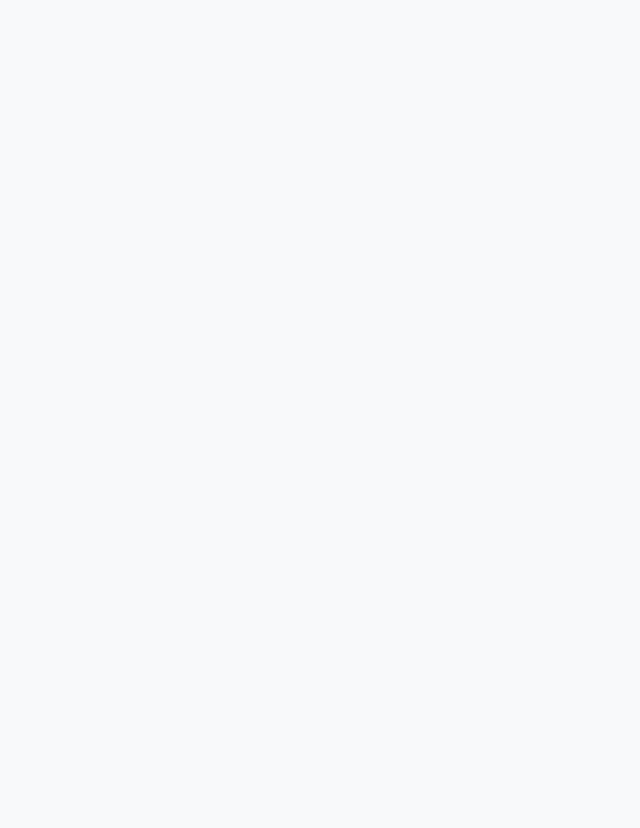
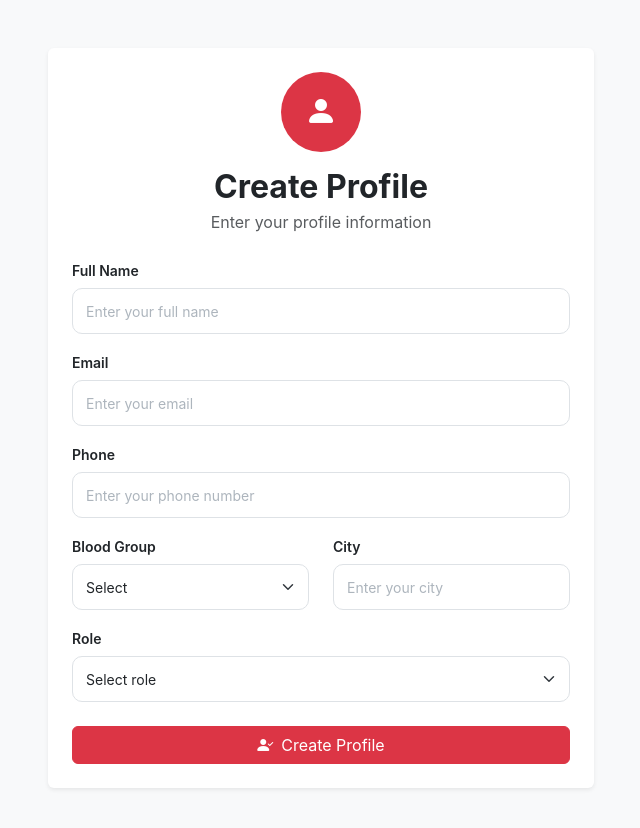
Before and after one commit to priyanshi-2608/bloodlink-routing, a React (Vite) app: page /profile in a window 1280 px wide. Before the commit this address had no page. Shown: the top 828 px of the page, without its empty margins (319-959 px from the left). Before the commit the page ends 800 px from the top, so only its background shows below. Built offline with nearby package versions, Linux system fonts and the light colour scheme.

Commit message:
Task 4: Create Profile Component

```diff
--- a/src/App.jsx
+++ b/src/App.jsx
@@ -10,6 +10,7 @@ import Register from "./Pages/Register";
 import PatientDashboard from "./Pages/PatientDashboard.jsx";
 import DonorDashboard from "./Pages/DonorDashboard.jsx";
 import AdminDashboard from "./Pages/AdminDashboard.jsx";
+import Profile from "./Pages/Profile.jsx";
 
 function App() {
   return (
@@ -26,6 +27,8 @@ function App() {
         <Route path="/donor" element={<DonorDashboard />} />
 
         <Route path="/admin" element={<AdminDashboard />} />
+
+        <Route path="/profile" element={<Profile />} />
       </Routes>
     </BrowserRouter>
   );
--- /dev/null
+++ b/src/Pages/Profile.jsx
@@ -0,0 +1,178 @@
+import { useState } from "react";
+
+function Profile() {
+  const [profile, setProfile] = useState({
+    fullName: "",
+    email: "",
+    phone: "",
+    bloodGroup: "",
+    city: "",
+    role: "",
+  });
+
+  const handleChange = (event) => {
+    const { name, value } = event.target;
+
+    setProfile({
+      ...profile,
+      [name]: value,
+    });
+  };
+
+  const handleSubmit = (event) => {
+    event.preventDefault();
+
+    console.log("Profile:", profile);
+  };
+
+  return (
+    <div className="container py-5">
+      <div className="row justify-content-center">
+        <div className="col-md-8 col-lg-6">
+          <div className="card shadow-sm border-0">
+            <div className="card-body p-4">
+              <div className="text-center mb-4">
+                <div
+                  className="rounded-circle bg-danger text-white d-flex align-items-center justify-content-center mx-auto mb-3"
+                  style={{
+                    width: "80px",
+                    height: "80px",
+                    fontSize: "32px",
+                  }}
+                >
+                  <i className="bi bi-person-fill"></i>
+                </div>
+
+                <h2 className="fw-bold mb-1">Create Profile</h2>
+
+                <p className="text-muted mb-0">
+                  Enter your profile information
+                </p>
+              </div>
+
+              <form onSubmit={handleSubmit}>
+                <div className="mb-3">
+                  <label className="form-label fw-semibold">
+                    Full Name
+                  </label>
+
+                  <input
+                    type="text"
+                    name="fullName"
+                    className="form-control"
+                    value={profile.fullName}
+                    onChange={handleChange}
+                    placeholder="Enter your full name"
+                    required
+                  />
+                </div>
+
+                <div className="mb-3">
+                  <label className="form-label fw-semibold">
+                    Email
+                  </label>
+
+                  <input
+                    type="email"
+                    name="email"
+                    className="form-control"
+                    value={profile.email}
+                    onChange={handleChange}
+                    placeholder="Enter your email"
+                    required
+                  />
+                </div>
+
+                <div className="mb-3">
+                  <label className="form-label fw-semibold">
+                    Phone
+                  </label>
+
+                  <input
+                    type="tel"
+                    name="phone"
+                    className="form-control"
+                    value={profile.phone}
+                    onChange={handleChange}
+                    placeholder="Enter your phone number"
+                    required
+                  />
+                </div>
+
+                <div className="row">
+                  <div className="col-md-6 mb-3">
+                    <label className="form-label fw-semibold">
+                      Blood Group
+                    </label>
+
+                    <select
+                      name="bloodGroup"
+                      className="form-select"
+                      value={profile.bloodGroup}
+                      onChange={handleChange}
+                      required
+                    >
+                      <option value="">Select</option>
+                      <option value="A+">A+</option>
+                      <option value="A-">A-</option>
+                      <option value="B+">B+</option>
+                      <option value="B-">B-</option>
+                      <option value="AB+">AB+</option>
+                      <option value="AB-">AB-</option>
+                      <option value="O+">O+</option>
+                      <option value="O-">O-</option>
+                    </select>
+                  </div>
+
+                  <div className="col-md-6 mb-3">
+                    <label className="form-label fw-semibold">
+                      City
+                    </label>
+
+                    <input
+                      type="text"
+                      name="city"
+                      className="form-control"
+                      value={profile.city}
+                      onChange={handleChange}
+                      placeholder="Enter your city"
+                      required
+                    />
+                  </div>
+                </div>
+
+                <div className="mb-4">
+                  <label className="form-label fw-semibold">
+                    Role
+                  </label>
+
+                  <select
+                    name="role"
+                    className="form-select"
+                    value={profile.role}
+                    onChange={handleChange}
+                    required
+                  >
+                    <option value="">Select role</option>
+                    <option value="Donor">Donor</option>
+                    <option value="Patient">Patient</option>
+                    <option value="Admin">Admin</option>
+                  </select>
+                </div>
+
+                <div className="d-grid">
+                  <button type="submit" className="btn btn-danger">
+                    <i className="bi bi-person-check-fill me-2"></i>
+                    Create Profile
+                  </button>
+                </div>
+              </form>
+            </div>
+          </div>
+        </div>
+      </div>
+    </div>
+  );
+}
+
+export default Profile;
```
